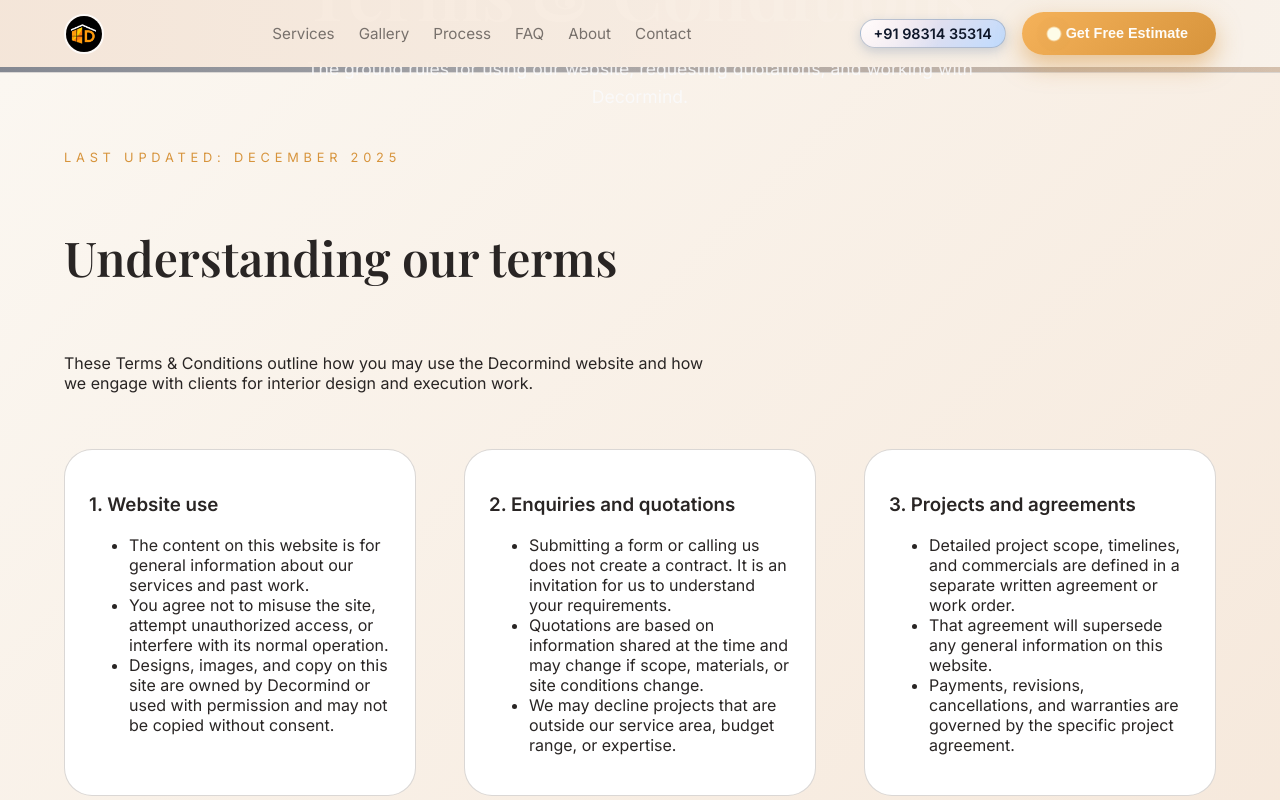
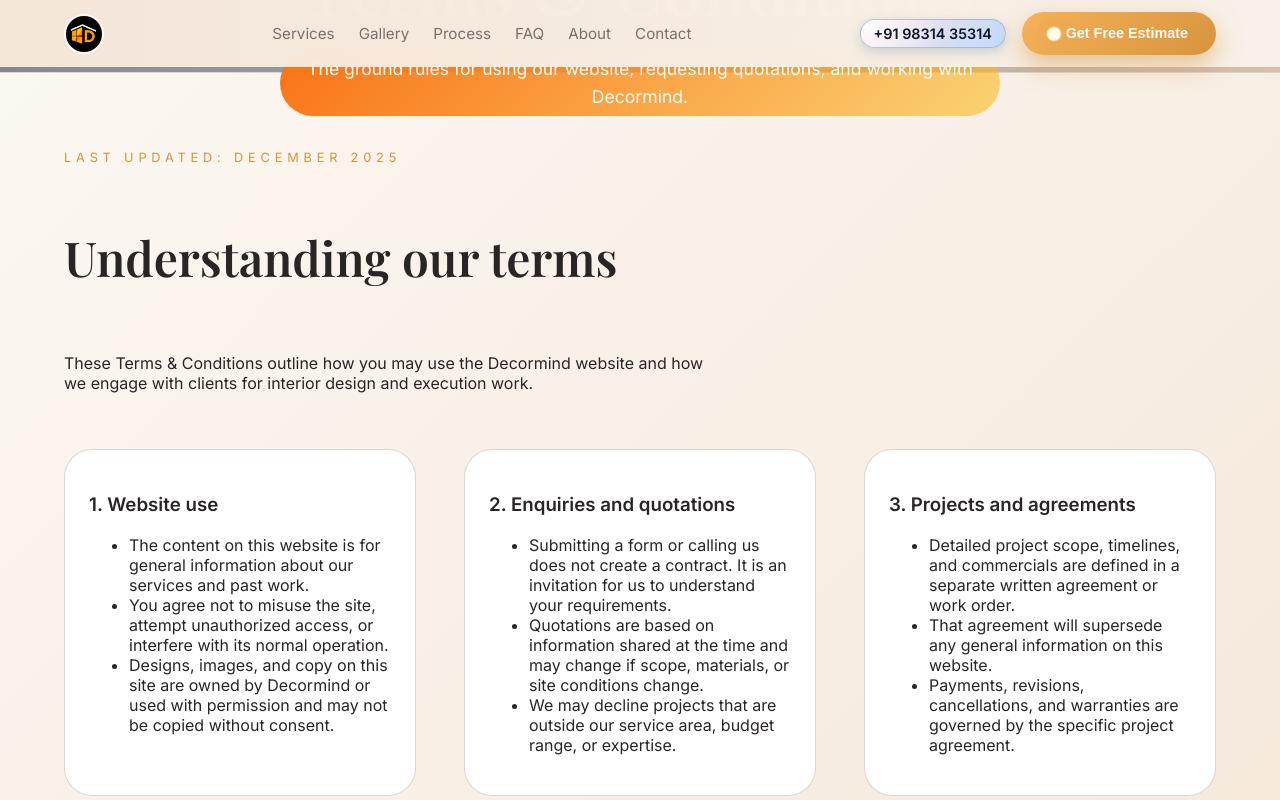
Before and after one commit to decormind9051-max/Decormind-Frontend, a plain HTML site: page terms-and-conditions.html in a window 1280 px wide. Shown: the top 800 px of the page. Drawn offline with nearby package versions, Linux system fonts and the light colour scheme.

Commit message:
Update legal pages and hero styling

```diff
--- a/styles.css
+++ b/styles.css
@@ -242,6 +242,14 @@
   color: var(--muted);
   font-size: 1.1rem;
   line-height: 1.6;
+}
+
+.hero-subhead-band {
+  display: inline-block;
+  padding: 0.3rem 0.75rem;
+  border-radius: 999px;
+  background: linear-gradient(135deg, #f97316, rgba(251,191,36,0.6));
+  color: #f9fafb;
 }
 
 @media (min-width: 900px) {
--- a/terms-and-conditions.html
+++ b/terms-and-conditions.html
@@ -34,7 +34,7 @@
     <div class="hero-overlay">
       <div class="hero-overlay-inner">
         <h1>Terms &amp; Conditions</h1>
-        <p class="subhead">The ground rules for using our website, requesting quotations, and working with Decormind.</p>
+        <p class="subhead"><span class="hero-subhead-band">The ground rules for using our website, requesting quotations, and working with Decormind.</span></p>
       </div>
     </div>
   </header>
```
